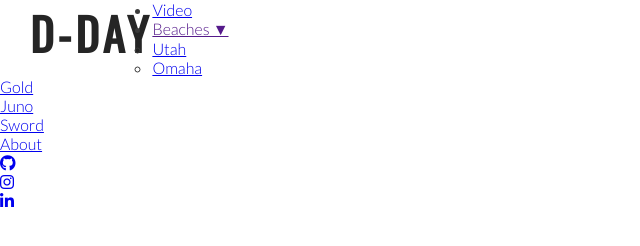
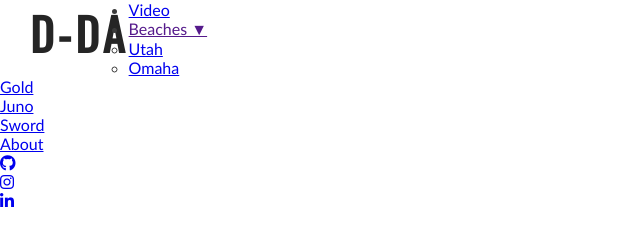
Before and after one commit to jlawson-design/dday-operation-overlord, a plain HTML site: page index.html in a window 1280 px wide. Shown: the whole page, without its empty margins (0-640 px from the left). Drawn offline with nearby package versions, Linux system fonts and the light colour scheme.

Commit message:
Troubleshoot error

```diff
--- a/assets/css/style.css
+++ b/assets/css/style.css
@@ -9,7 +9,7 @@
 
 /* Style for overall webpage */
 body {
-    font-family: Lato, sans-serif;
+    font-family: Calibri, sans-serif;
     color: #3a3a3a;
 }
 
--- a/index.html
+++ b/index.html
@@ -23,7 +23,7 @@
     <!-- Header content including homepage navigation tab-->
     <header>
         <a href="index.html">
-            <h1 id="logo">D-Day</h1>
+            <h1 id="logo">D-Da</h1>
         </a>
         <nav>
             <ul id="menu">
@@ -65,6 +65,7 @@
 
     <!-- Font Awesome -->
     <script src="https://use.fontawesome.com/c4b1847890.js"></script>
+
 </body>
 
 </html>
```
